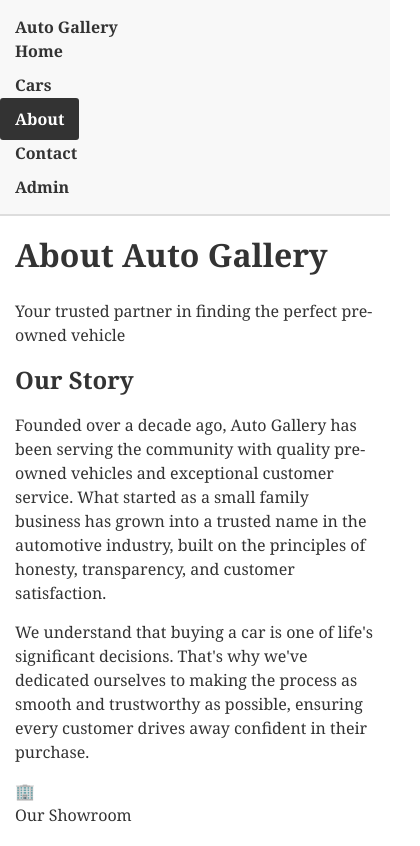
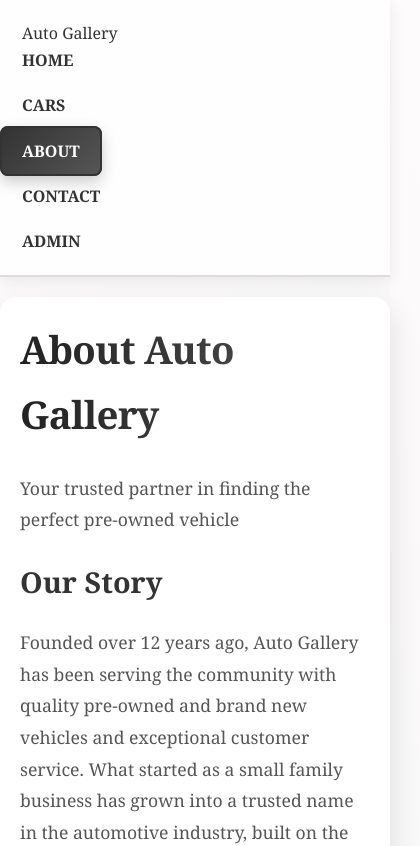
Before and after one commit to MissMokandu/show_room, a React (Create React App) app in the folder car-showroom/: page /about in a window 390 px wide. Shown: the top 846 px of the page, 420 px wide, since content can reach past the window. Built offline with nearby package versions, Linux system fonts and the light colour scheme.

Commit message:
Change small details

```diff
--- a/car-showroom/src/App.css
+++ b/car-showroom/src/App.css
@@ -7,30 +7,73 @@
 
 /* Base Styles */
 body {
-  font-family: Georgia, 'Times New Roman', serif;
-  background: #ffffff;
-  color: #333;
-  line-height: 1.5;
+  font-family: 'Poppins', 'Georgia', serif;
+  background: linear-gradient(135deg, #fdfbfb, #ebedee);
+  color: #2c2c2c;
+  line-height: 1.7;
+  -webkit-font-smoothing: antialiased;
+  -moz-osx-font-smoothing: grayscale;
 }
 
 /* Layout */
 .container {
-  max-width: 1000px;
-  margin: 0 auto;
-  padding: 20px;
+  max-width: 1024px;
+  margin: 50px auto;
+  padding: 35px 30px;
+  background: rgba(255, 255, 255, 0.9);
+  box-shadow: 0 12px 30px rgba(0, 0, 0, 0.12);
+  border-radius: 16px;
+  backdrop-filter: blur(12px);
+  transition: transform 0.3s ease;
+}
+
+.container:hover {
+  transform: translateY(-3px);
 }
 
 /* Typography */
-h1 { font-size: 2.5em; margin-bottom: 20px; }
-h2 { font-size: 2em; margin-bottom: 15px; }
-h3 { font-size: 1.5em; margin-bottom: 10px; }
-p { margin-bottom: 15px; }
+h1 {
+  font-size: 3.2em;
+  margin-bottom: 25px;
+  font-weight: 800;
+  letter-spacing: -0.02em;
+  color: #222;
+  background: linear-gradient(90deg, #222, #555);
+  -webkit-background-clip: text;
+  -webkit-text-fill-color: transparent;
+}
+
+h2 {
+  font-size: 2.4em;
+  margin-bottom: 20px;
+  font-weight: 700;
+  color: #333;
+}
+
+h3 {
+  font-size: 1.7em;
+  margin-bottom: 16px;
+  font-weight: 600;
+  color: #444;
+}
+
+p {
+  margin-bottom: 22px;
+  font-size: 1.1em;
+  color: #555;
+  line-height: 1.8;
+}
 
 /* Navigation */
 nav {
-  background: #f8f8f8;
-  padding: 15px 0;
+  background: rgba(255, 255, 255, 0.75);
+  padding: 20px 0;
   border-bottom: 2px solid #ddd;
+  box-shadow: 0 4px 15px rgba(0,0,0,0.08);
+  backdrop-filter: saturate(180%) blur(18px);
+  position: sticky;
+  top: 0;
+  z-index: 100;
 }
 
 nav ul {
@@ -38,126 +81,190 @@ nav ul {
   display: flex;
   justify-content: center;
   gap: 30px;
+  font-weight: 600;
+  text-transform: uppercase;
 }
 
 nav a {
   text-decoration: none;
   color: #333;
-  font-weight: bold;
-  padding: 10px 15px;
-  border-radius: 3px;
+  padding: 12px 20px;
+  border-radius: 8px;
+  transition: all 0.3s ease;
+  font-size: 1em;
+  border: 2px solid transparent;
 }
 
 nav a:hover,
 nav a.active {
-  background: #333;
+  background: linear-gradient(135deg, #333, #555);
   color: #fff;
+  box-shadow: 0 6px 15px rgba(0,0,0,0.2);
+  border-color: #333;
 }
 
 /* Cards */
 .card {
   background: #fff;
-  border: 1px solid #ccc;
-  padding: 20px;
-  margin: 15px 0;
-  border-radius: 5px;
+  border: 1px solid #eee;
+  padding: 28px 32px;
+  margin: 20px 0;
+  border-radius: 18px;
+  box-shadow: 0 8px 22px rgba(0,0,0,0.1);
+  transition: all 0.3s ease;
+}
+
+.card:hover {
+  transform: translateY(-5px);
+  box-shadow: 0 12px 28px rgba(0,0,0,0.15);
 }
 
 /* Buttons */
 button,
 .btn {
-  background: #333;
+  background: linear-gradient(135deg, #222, #555);
   color: #fff;
-  border: 2px solid #333;
-  padding: 12px 20px;
-  border-radius: 3px;
+  border: none;
+  padding: 14px 28px;
+  border-radius: 8px;
   cursor: pointer;
-  text-decoration: none;
+  font-weight: 700;
+  font-size: 1.05em;
   display: inline-block;
-  font-weight: bold;
+  transition: all 0.3s ease;
+  box-shadow: 0 6px 15px rgba(34,34,34,0.25);
 }
 
 button:hover,
 .btn:hover {
-  background: #fff;
-  color: #333;
+  background: linear-gradient(135deg, #555, #222);
+  transform: translateY(-2px);
+  box-shadow: 0 10px 20px rgba(34,34,34,0.2);
 }
 
 .btn-secondary {
   background: #fff;
-  color: #333;
-  border: 2px solid #333;
+  color: #222;
+  border: 2px solid #222;
+  box-shadow: 0 4px 12px rgba(34,34,34,0.08);
 }
 
 .btn-secondary:hover {
-  background: #333;
+  background: #222;
   color: #fff;
 }
 
 /* Forms */
 form {
-  background: #f9f9f9;
+  background: #fff;
   border: 1px solid #ddd;
-  padding: 30px;
-  margin: 20px 0;
-  border-radius: 5px;
+  padding: 38px 35px 45px 35px;
+  margin: 30px 0;
+  border-radius: 14px;
+  box-shadow: 0 6px 18px rgba(0,0,0,0.08);
 }
 
 input,
 textarea,
 select {
   width: 100%;
-  padding: 10px;
-  margin: 8px 0;
-  border: 1px solid #ccc;
-  border-radius: 3px;
-  font-size: 16px;
+  padding: 14px 16px;
+  margin: 14px 0;
+  border: 1.5px solid #ccc;
+  border-radius: 8px;
+  font-size: 1.05em;
+  transition: all 0.3s ease;
+  font-family: 'Poppins', sans-serif;
+}
+
+input:focus,
+textarea:focus,
+select:focus {
+  outline: none;
+  border-color: #333;
+  box-shadow: 0 0 8px rgba(34, 34, 34, 0.3);
 }
 
 label {
-  font-weight: bold;
-  margin-top: 15px;
+  font-weight: 600;
+  margin-top: 20px;
   display: block;
+  color: #333;
 }
 
 /* Tables */
 table {
   width: 100%;
-  border-collapse: collapse;
-  margin: 20px 0;
+  border-collapse: separate;
+  border-spacing: 0 12px;
+  margin: 30px 0;
+  font-size: 1em;
+  box-shadow: 0 5px 18px rgba(0,0,0,0.08);
+  border-radius: 14px;
+  overflow: hidden;
 }
 
 th,
 td {
-  border: 1px solid #ddd;
-  padding: 12px;
+  padding: 15px 20px;
   text-align: left;
+  background: #fff;
+  color: #444;
 }
 
 th {
-  background: #f5f5f5;
-  font-weight: bold;
+  background: #f2f3f5;
+  font-weight: 700;
+  text-transform: uppercase;
+  letter-spacing: 0.04em;
 }
 
 /* Grids */
 .grid {
   display: grid;
-  grid-template-columns: repeat(auto-fit, minmax(300px, 1fr));
-  gap: 20px;
-  margin: 20px 0;
+  grid-template-columns: repeat(auto-fit, minmax(320px, 1fr));
+  gap: 30px;
+  margin: 30px 0;
 }
 
 /* Utilities */
-.text-center { text-align: center; }
-.text-right { text-align: right; }
-.mb-10 { margin-bottom: 10px; }
-.mb-20 { margin-bottom: 20px; }
-.mt-20 { margin-top: 20px; }
+.text-center {
+  text-align: center;
+}
+
+.text-right {
+  text-align: right;
+}
+
+.mb-10 {
+  margin-bottom: 10px;
+}
+
+.mb-20 {
+  margin-bottom: 20px;
+}
+
+.mt-20 {
+  margin-top: 20px;
+}
 
 /* Responsive */
 @media (max-width: 768px) {
-  .container { padding: 15px; }
-  nav ul { flex-direction: column; gap: 10px; }
-  h1 { font-size: 2em; }
-  h2 { font-size: 1.5em; }
+  .container {
+    padding: 20px;
+    margin: 20px auto;
+  }
+
+  nav ul {
+    flex-direction: column;
+    gap: 18px;
+  }
+
+  h1 {
+    font-size: 2.4em;
+  }
+
+  h2 {
+    font-size: 1.8em;
+  }
 }
--- a/car-showroom/src/pages/About.js
+++ b/car-showroom/src/pages/About.js
@@ -20,8 +20,8 @@ const About = () => {
             <div className="story-text">
               <h2>Our Story</h2>
               <p>
-                Founded over a decade ago, Auto Gallery has been serving the community with
-                quality pre-owned vehicles and exceptional customer service. What started as
+                Founded over 12 years ago, Auto Gallery has been serving the community with
+                quality pre-owned and brand new vehicles and exceptional customer service. What started as
                 a small family business has grown into a trusted name in the automotive industry,
                 built on the principles of honesty, transparency, and customer satisfaction.
               </p>
@@ -33,8 +33,7 @@ const About = () => {
             </div>
             <div className="story-image">
               <div className="placeholder-image">
-                <span>🏢</span>
-                <p>Our Showroom</p>
+                <img src="https://img.freepik.com/premium-photo/depict-row-new-cars-neatly-lined-up-showroom-highlighting-variety-choices_693425-49568.jpg" alt='Our Showroom'/>
               </div>
             </div>
           </div>
@@ -110,11 +109,11 @@ const About = () => {
             <div className="contact-info">
               <div className="contact-item">
                 <h3>📍 Location</h3>
-                <p>123 Auto Gallery Drive<br />Your City, ST 12345</p>
+                <p>Nairobi, Kenya<br />P.O Box: 1267</p>
               </div>
               <div className="contact-item">
                 <h3>📞 Phone</h3>
-                <p><a href="tel:(555)123-4567">(555) 123-4567</a></p>
+                <p><a href="tel:(254)123-4567">(254) 123-4567</a></p>
               </div>
               <div className="contact-item">
                 <h3>✉️ Email</h3>
@@ -127,13 +126,6 @@ const About = () => {
                   Saturday: 9:00 AM - 6:00 PM<br />
                   Sunday: 12:00 PM - 5:00 PM
                 </p>
-              </div>
-            </div>
-            <div className="map-placeholder">
-              <div className="placeholder-image">
-                <span>🗺️</span>
-                <p>Interactive Map</p>
-                <small>Directions to our showroom</small>
               </div>
             </div>
           </div>
--- a/car-showroom/src/pages/Contact.js
+++ b/car-showroom/src/pages/Contact.js
@@ -63,7 +63,7 @@ const Contact = () => {
             <div className="info-section">
               <h3>Address</h3>
               <p>Nairobi, Kenya<br />
-                 1267</p>
+                 P.O Box: 1267</p>
             </div>
 
             <div className="info-section">
```
